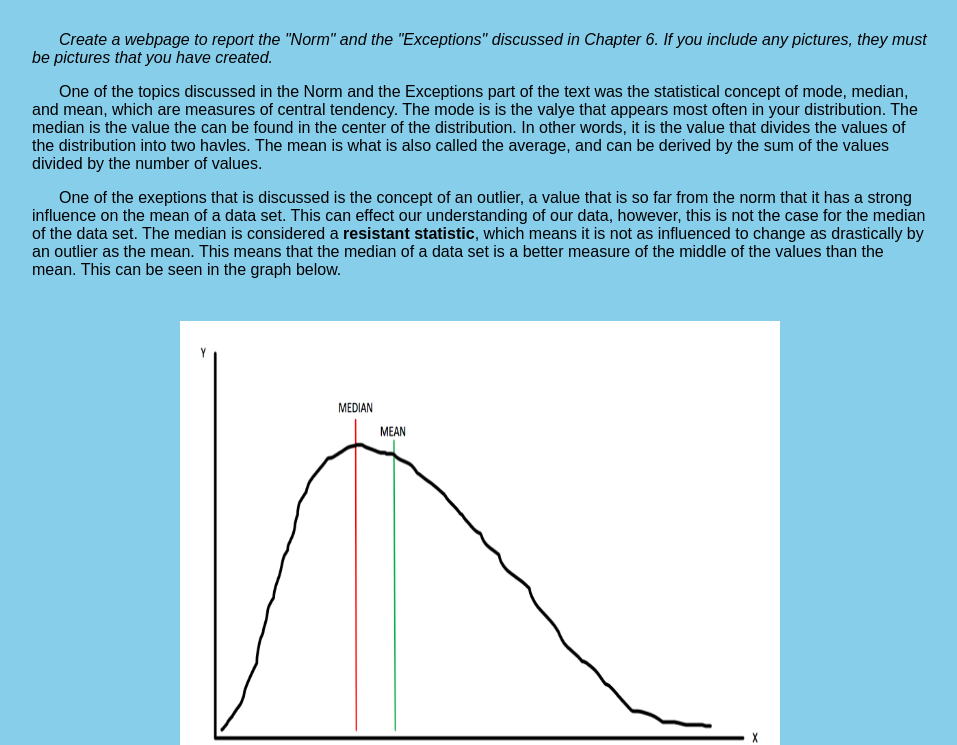
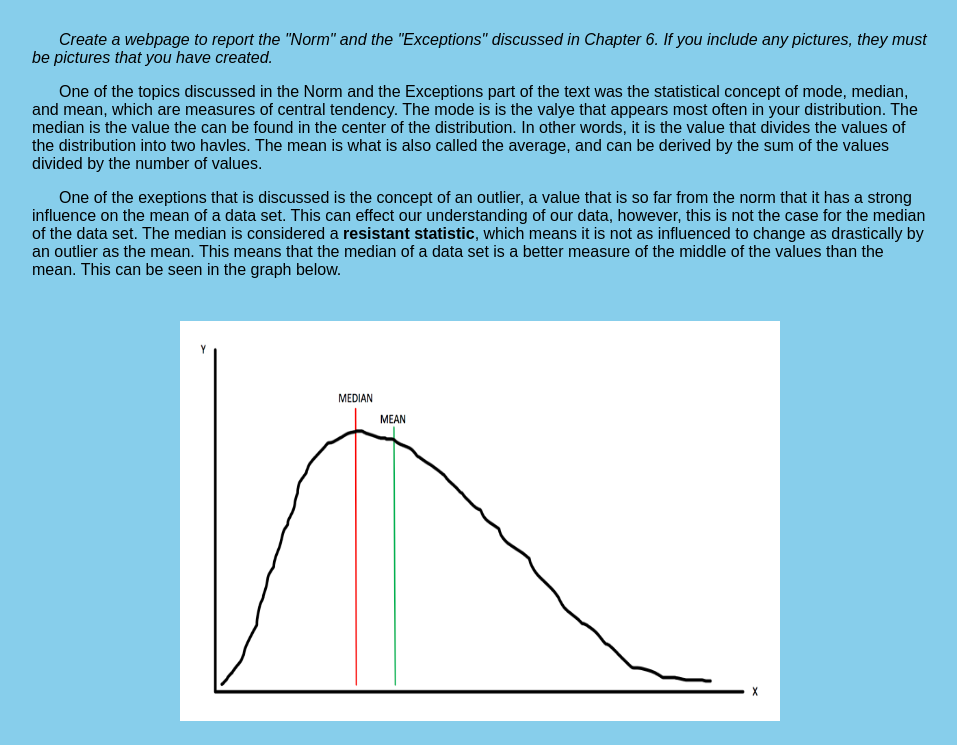
Before and after one commit to isaiaharroyo/CSC_160_meaningful_hw, a plain HTML site: page index.html in a window 1280 px wide. Shown: the part 94-839 px from the top of the page, without its empty margins (168-1125 px from the left). Drawn offline with Linux system fonts and the light colour scheme.

Commit message:
Update index.html

```diff
--- a/index.html
+++ b/index.html
@@ -30,6 +30,7 @@
                 margin-left:auto;
                 margin-right:auto;
                 padding-top: 20px;
+                padding-bottom: 20px;
             }
 
             div
@@ -73,7 +74,7 @@
         <p>One of the exeptions that is discussed is the concept of an outlier, a value that is so far from the norm that it has a strong influence on the mean of a data set. This can effect our understanding of our data, however, this is not the case for the median of the data set. The median is considered a <b>resistant statistic</b>, which means it is not as influenced to change as drastically by an outlier as the mean. This means that the median of a data set is a better measure of the middle of the values than the mean. This can be seen in the graph below.</p>
         </div>
 
-        <img src = "images/GRaph.png" width = "600" height = "450"/>
+        <img src = "images/GRaph.png" width = "600" height = "400"/>
 
         <div>
         <p>In this graph, it is clear that there are outliers in this graph because the graph shape is skewed to the right. This means that there are some data points that are so large that the graph is being pulled out toward the right. Since these outliers influence the accuracy of the mean, the value of the mean can be seen to the right of the median, which shows how much the outliers change the mean. Since the median is a resistant statistic, it isn't effected by the outliers, and will not change as much as the mean, thus the median is a better measurement of the middle than the mean.</p>
```
